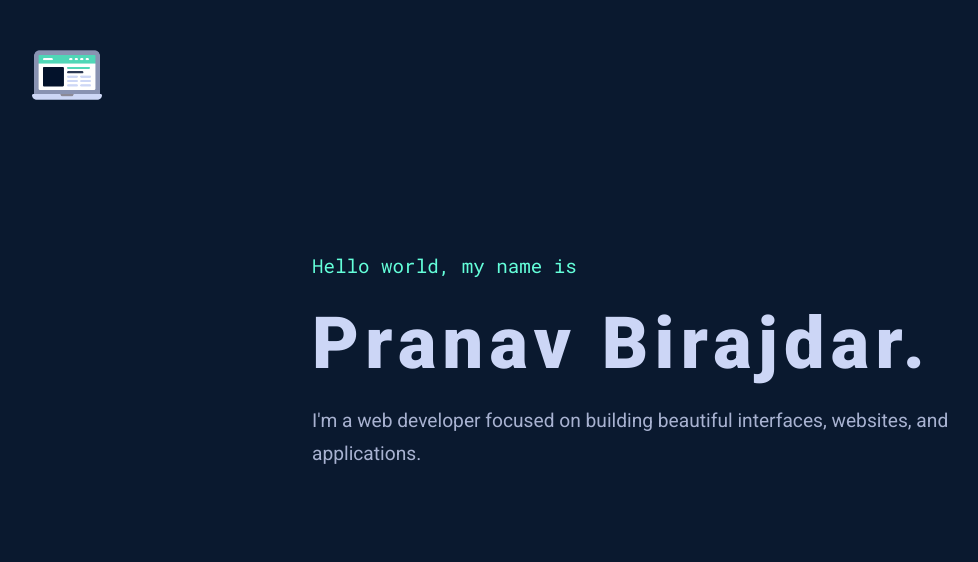
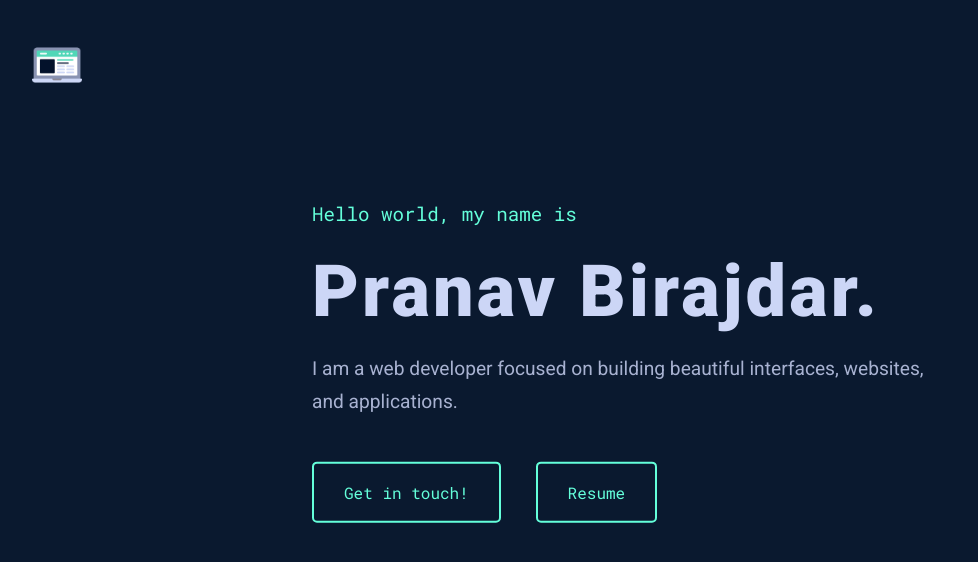
Before and after one commit to prnvbirajdar/Portfolio-Website, a plain HTML site: page index.html in a window 1280 px wide. Shown: the whole page, without its empty margins (8-986 px from the left). Drawn offline with Linux system fonts and the light colour scheme.

Commit message:
main page is ready. everything needs refactoring though.

```diff
--- a/index.html
+++ b/index.html
@@ -22,10 +22,14 @@
         <span class="heading-intro">Hello world, my name is</span>
         <span class="heading-main">Pranav Birajdar.</span>
         <span class="heading-secondary"
-          >I'm a web developer focused on building beautiful interfaces,
+          >I am a web developer focused on building beautiful interfaces,
           websites, and applications.
         </span>
       </h1>
+      <br />
+
+      <a href="#" class="btn btn-email">Get in touch!</a>
+      <a href="#" class="btn btn-resume">Resume</a>
     </div>
   </body>
 </html>
--- a/styles.css
+++ b/styles.css
@@ -6,18 +6,6 @@ Light Slate	#a8b2d1
 Lightest Slate	#ccd6f6
 White	#e6f1ff
 Green	#64ffda  */
-
-@font-face {
-    src: url(calibre/Calibre-Bold.ttf);
-    font-family: cal;
-
-    src: url(PublicSans/PublicSans-Thin.ttf);
-    font-family: pub;
-
-    /* src: url(PublicSans/PublicSans-Bold.ttf);
-    font-family: pub-bold; */
-}
-
 
 * {
     margin: 0;
@@ -42,8 +30,14 @@ body {
     left: 40px;
 }
 
-.logo {
-    height: 70px;
+.logo,
+.logo:hover {
+    height: 50px;
+    animation: logoReload 500ms ease-out;
+}
+
+.logo:hover {
+    animation: logoAnimate 500ms ease-out
 }
 
 .text-box {
@@ -51,6 +45,10 @@ body {
     top: 45%;
     left: 50%;
     transform: translate(-50%, -50%);
+}
+
+.heading-primary {
+    backface-visibility: hidden;
 }
 
 .heading-intro {
@@ -61,13 +59,17 @@ body {
     font-size: 60%;
     letter-spacing: 0;
 
+    animation: introFirst 800ms ease-out
 }
 
 .heading-main {
     display: block;
     font-size: 4.5rem;
     font-weight: bolder;
-    letter-spacing: 0.4rem;
+    letter-spacing: 0.2rem;
+
+    animation: introFirst 900ms ease-out;
+
 }
 
 .heading-secondary {
@@ -77,4 +79,104 @@ body {
     color: #a8b2d1;
     letter-spacing: 0;
 
+    animation: introSecondary 1s ease-out;
+
 }
+
+@keyframes logoReload {
+    0% {
+        opacity: 0;
+        transform: translateY(10px);
+    }
+
+    100% {
+        opacity: 1;
+        transform: translateY(0px);
+    }
+}
+
+
+@keyframes logoAnimate {
+    0% {
+        opacity: 1;
+        transform: translateY(0px);
+    }
+
+    100% {
+        opacity: 1;
+        transform: translateY(-10px);
+    }
+}
+
+@keyframes introFirst {
+    0% {
+        opacity: 0;
+        transform: translateY(20px);
+    }
+
+    100% {
+        opacity: 1;
+        transform: translateY(0);
+    }
+}
+
+@keyframes introMain {
+    0% {
+        opacity: 0;
+        transform: translateY(20px);
+    }
+
+    100% {
+        opacity: 1;
+        transform: translateY(0);
+    }
+}
+
+@keyframes introSecondary {
+    0% {
+        opacity: 0;
+        transform: translateY(20px);
+    }
+
+    100% {
+        opacity: 1;
+        transform: translateY(0);
+    }
+}
+
+.btn:link,
+.btn:visited {
+    text-decoration: none;
+    font-family: 'Roboto Mono', monospace;
+    color: #64ffda;
+    font-weight: 400;
+    font-size: 16px;
+    letter-spacing: 0;
+
+    border: 2px solid #64ffda;
+    border-radius: 5px;
+    padding: 15px 30px;
+    text-align: center;
+    display: inline-block;
+    cursor: pointer;
+    margin-top: 16px;
+
+    /* transition: all 0.1s; */
+}
+
+.btn:hover {
+    background-color: #92ffe631;
+    transform: translateY(-3px);
+}
+
+.btn:active {
+    transform: translateY(-1px);
+}
+
+.btn-email {
+    margin-left: 0px;
+}
+
+.btn-resume {
+    margin-left: 30px;
+}
```
